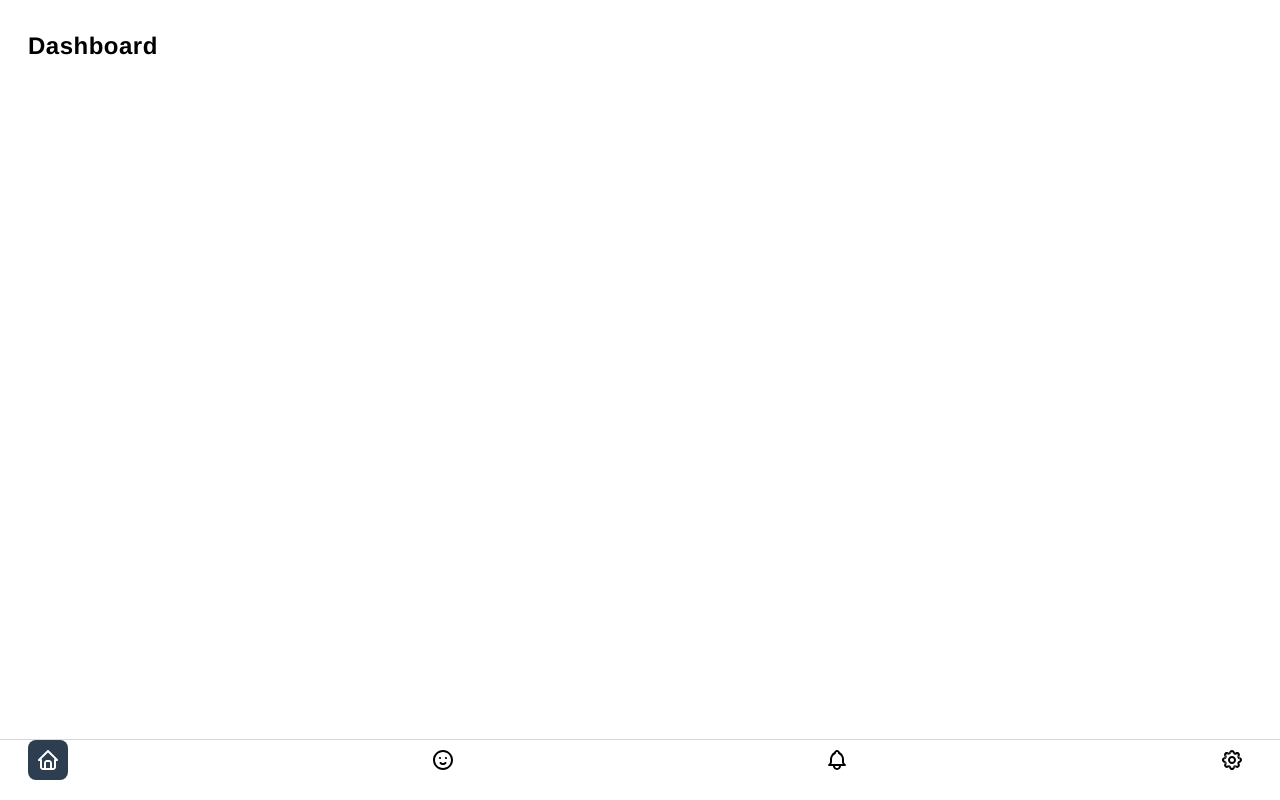
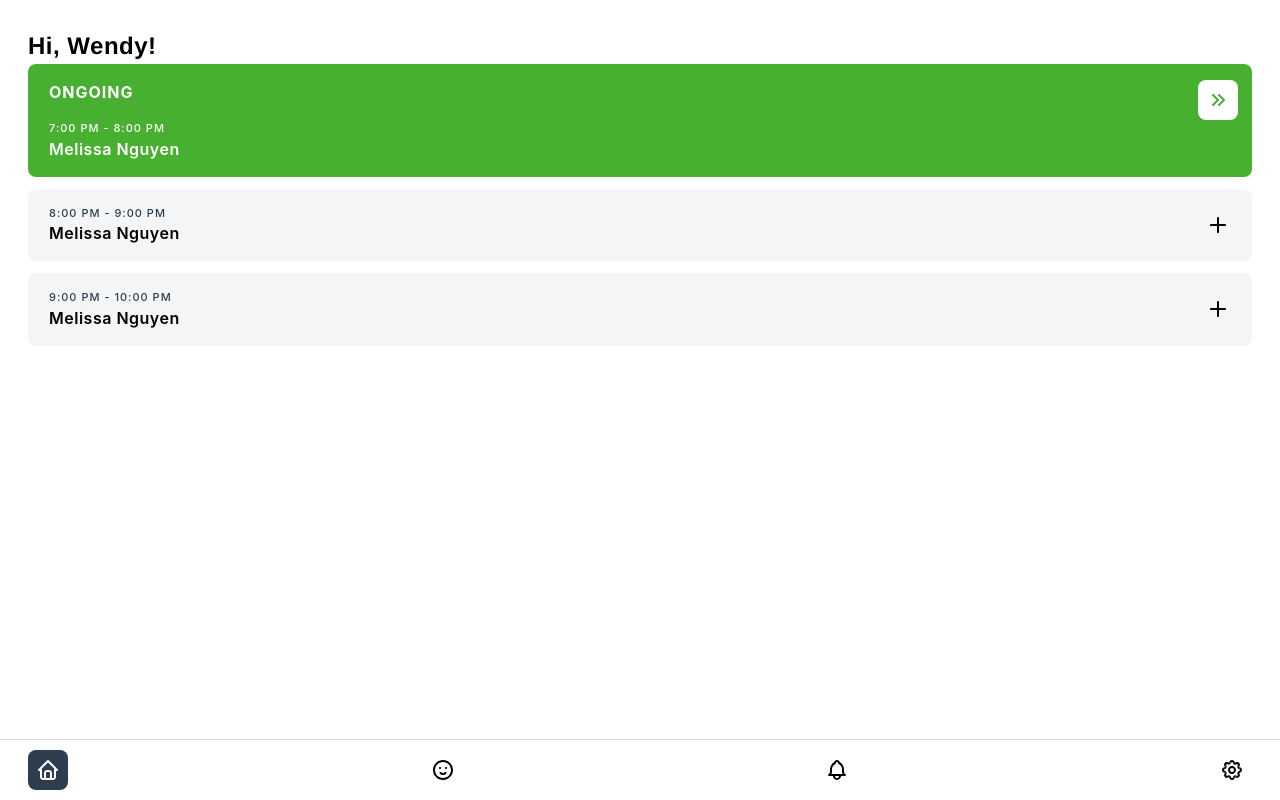
Before and after one commit to saayan-pg0002/Earth-373, a React (Create React App) app: page / in a window 1280 px wide. Built offline with nearby package versions, Linux system fonts and the light colour scheme; a web font is replaced by a local one.

Commit message:
Create session list and session item components, create date utility functions

```diff
--- a/src/apps/Dashboard.tsx
+++ b/src/apps/Dashboard.tsx
@@ -1,7 +1,53 @@
+import { SessionList } from '../components/Session-List';
+import { SessionItemProps } from '../components/Session-Item';
+
+const sessionList: SessionItemProps[] = [
+  {
+    menteeName: 'Melissa Nguyen',
+    clockInTime: (() => {
+      const date = new Date();
+      date.setHours(19, 0);
+      return date;
+    })(),
+    clockOutTime: (() => {
+      const date = new Date();
+      date.setHours(20, 0);
+      return date;
+    })(),
+  },
+  {
+    menteeName: 'Melissa Nguyen',
+    clockInTime: (() => {
+      const date = new Date();
+      date.setHours(20, 0);
+      return date;
+    })(),
+    clockOutTime: (() => {
+      const date = new Date();
+      date.setHours(21, 0);
+      return date;
+    })(),
+  },
+  {
+    menteeName: 'Melissa Nguyen',
+    clockInTime: (() => {
+      const date = new Date();
+      date.setHours(21, 0);
+      return date;
+    })(),
+    clockOutTime: (() => {
+      const date = new Date();
+      date.setHours(22, 0);
+      return date;
+    })(),
+  },
+];
+
 const Dashboard: React.FC = () => {
   return (
     <main className='container'>
-      <h1 className='page-title'>Dashboard</h1>
+      <h1 className='page-title'>Hi, Wendy!</h1>
+      <SessionList sessions={sessionList} />
     </main>
   );
 };
--- /dev/null
+++ b/src/components/Session-Item.tsx
@@ -0,0 +1,52 @@
+import { useState, useEffect } from 'react';
+import { ContainedIcon, IconName, IconColors } from './Icon';
+import {
+  isCurrentDateBetween,
+  getStartEndFormattedTimeString,
+} from '../util/date';
+import { Link } from 'react-router-dom';
+import { Paths } from '../util/routes';
+
+export interface SessionItemProps {
+  menteeName: string;
+  clockInTime: Date;
+  clockOutTime: Date;
+}
+
+export const SessionItem: React.FC<SessionItemProps> = ({
+  menteeName,
+  clockInTime,
+  clockOutTime,
+}) => {
+  const [isOngoing, setIsOngoing] = useState<Boolean>(
+    isCurrentDateBetween(clockInTime, clockOutTime)
+  );
+
+  useEffect(() => {
+    const checkIsOngoingIntervalID = setInterval(() => {
+      setIsOngoing(isCurrentDateBetween(clockInTime, clockOutTime));
+    }, 1000);
+
+    return () => clearInterval(checkIsOngoingIntervalID);
+  });
+
+  return (
+    <Link
+      to={Paths.mentees}
+      className={`session-item ${isOngoing ? 'ongoing' : ''}`}
+    >
+      <div className='body'>
+        {isOngoing && <p className='subtext bold ongoing-tag'>Ongoing</p>}
+        <p className='subtext'>
+          {getStartEndFormattedTimeString(clockInTime, clockOutTime)}
+        </p>
+        <p className='semi-bold'>{menteeName}</p>
+      </div>
+      <ContainedIcon
+        name={isOngoing ? IconName.doubleArrowRight : IconName.plus}
+        color={isOngoing ? IconColors.baytreeGreen : IconColors.black}
+        backgroundColor={isOngoing ? IconColors.white : IconColors.transparent}
+      />
+    </Link>
+  );
+};
--- /dev/null
+++ b/src/components/Session-List.tsx
@@ -0,0 +1,39 @@
+import { ReactComponent as BaytreeTreeGrey } from '../assets/images/baytree-tree-grey.svg';
+import { SessionItem, SessionItemProps } from '../components/Session-Item';
+
+interface SessionListProps {
+  sessions: SessionItemProps[];
+}
+
+export const SessionList: React.FC<SessionListProps> = ({ sessions }) => {
+  const isEmpty: boolean = sessions.length === 0;
+
+  return (
+    <div className={`session-list ${isEmpty ? 'empty' : ''}`}>
+      {isEmpty ? (
+        <div className='empty-state'>
+          <BaytreeTreeGrey />
+          <h1 className='widget-title'>You Have No Upcoming Sessions</h1>
+          <p>
+            Contact a staff member to get your schedule or to get matched with a
+            mentee
+          </p>
+        </div>
+      ) : (
+        sessions.map(
+          (
+            { menteeName, clockInTime, clockOutTime }: SessionItemProps,
+            index: number
+          ) => (
+            <SessionItem
+              key={index}
+              menteeName={menteeName}
+              clockInTime={clockInTime}
+              clockOutTime={clockOutTime}
+            />
+          )
+        )
+      )}
+    </div>
+  );
+};
--- a/src/stylesheets/components/index.scss
+++ b/src/stylesheets/components/index.scss
@@ -1,3 +1,5 @@
 @import './buttons.scss';
 @import './icon.scss';
 @import './nav.scss';
+@import './session-item.scss';
+@import './session-list.scss';
--- a/src/stylesheets/components/nav.scss
+++ b/src/stylesheets/components/nav.scss
@@ -5,14 +5,16 @@
   bottom: 0;
   width: 100%;
   border-top: $border-thin-grey;
-  height: 3.81rem;
+  height: $nav-height;
   display: flex;
   justify-content: space-between;
   align-items: center;
+  background-color: $white;
 
   .container {
     width: 100%;
     padding-top: 0;
+    padding-bottom: 0;
 
     .items {
       list-style: none;
--- /dev/null
+++ b/src/stylesheets/components/session-item.scss
@@ -0,0 +1,37 @@
+@import '../util/';
+
+.session-item {
+  background-color: $grey-50;
+  padding: 1rem 0.875rem 1rem 1.3125rem;
+  border-radius: $border-radius;
+  display: flex;
+  justify-content: space-between;
+  transition: all $fade-duration-fast ease;
+
+  &:hover,
+  &:focus {
+    box-shadow: $grey-200 0px 0px 0px 5px;
+    outline: $border-width solid $grey-600;
+  }
+
+  &.ongoing {
+    background-color: $baytree-green;
+
+    &:hover,
+    &:focus {
+      box-shadow: $baytree-green-600 0px 0px 0px 5px;
+      outline: none;
+    }
+
+    .body p {
+      color: $white;
+    }
+  }
+
+  .body {
+    .ongoing-tag {
+      font-size: 1rem;
+      margin-bottom: 1rem;
+    }
+  }
+}
--- /dev/null
+++ b/src/stylesheets/components/session-list.scss
@@ -0,0 +1,22 @@
+@import '../util/';
+
+.session-list {
+  a + a {
+    margin-top: 0.75rem;
+  }
+
+  &.empty {
+    display: flex;
+    justify-content: center;
+    align-items: center;
+    height: 75vh;
+  }
+
+  .empty-state {
+    text-align: center;
+
+    p {
+      color: $baytree-navy;
+    }
+  }
+}
--- /dev/null
+++ b/src/util/date.ts
@@ -0,0 +1,25 @@
+export const isCurrentDateBetween = (
+  startDate: Date,
+  endDate: Date
+): boolean => {
+  const currentDate = new Date();
+  return currentDate >= startDate && currentDate <= endDate;
+};
+
+// e.g. 9:30 AM - 10:30 AM
+export const getStartEndFormattedTimeString = (
+  startDate: Date,
+  endDate: Date
+): String =>
+  `${getFormattedTimeString(startDate)} - ${getFormattedTimeString(endDate)}`;
+
+// e.g 10:30 AM
+const getFormattedTimeString = (date: Date): string => {
+  let hour = date.getHours();
+  hour = hour > 12 ? hour - 12 : hour;
+
+  const minute = date.getMinutes();
+  const timePeriod = date.toLocaleTimeString().split(' ')[1];
+
+  return `${hour}:${minute < 10 ? `0${minute}` : minute} ${timePeriod}`;
+};
```
